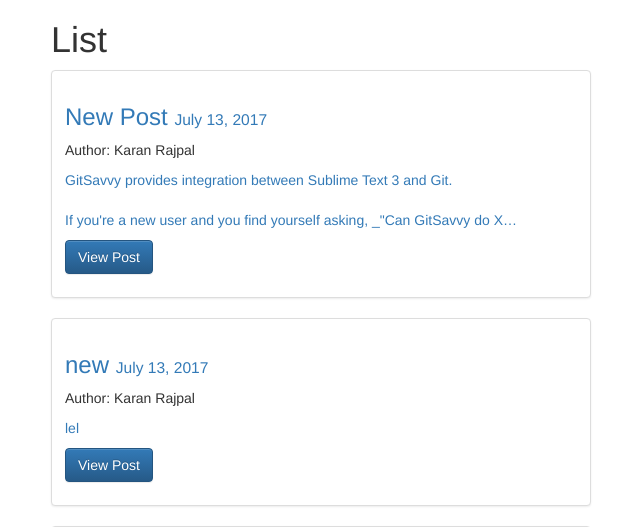
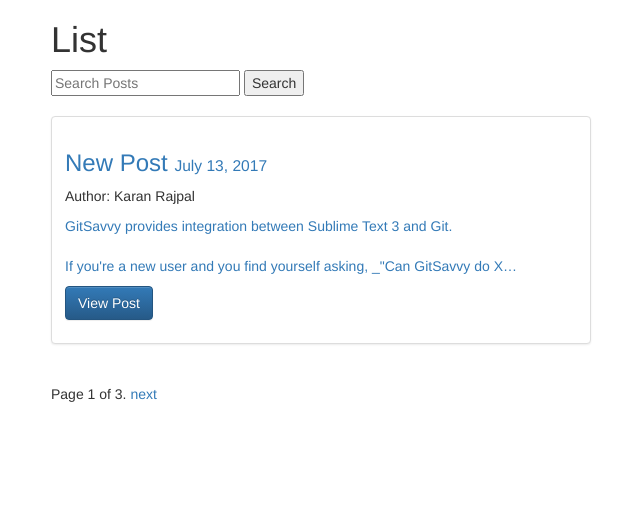
Before and after one commit to karanrajpal14/trydjango19, a Django app: page /posts/ in a window 1280 px wide. Shown: the top 527 px of the page, without its empty margins (319-959 px from the left). After the commit the page ends 402 px from the top, so only its background shows below. Run offline with Django 3.2, Linux system fonts and the light colour scheme; data comes from the database, SQL or seed files in the repository; some libraries are stand-ins or nearby versions.

Commit message:
Added search functionality to blog

```diff
--- a/src/posts/views.py
+++ b/src/posts/views.py
@@ -4,6 +4,7 @@ from django.contrib import messages
 from django.core.paginator import Paginator, EmptyPage, PageNotAnInteger
 from django.http import HttpResponse, HttpResponseRedirect, Http404
 from django.shortcuts import render, get_object_or_404, redirect
+from django.db.models import Q
 from django.utils import timezone
 
 def post_create(request):
@@ -75,8 +76,16 @@ def post_list(request):
 	#.filter(draft=False, publish_date__lte=timezone.now())
 	#.order_by("-posted")
 
+	query = request.GET.get("q")
+	if query:
+		querySet_list = Post.objects.filter(
+			Q(title__icontains=query) |
+			Q(content__icontains=query) |
+			Q(user__first_name__icontains=query) |
+			Q(user__last_name__icontains=query)
+			).distinct()
 
-	paginator = Paginator(querySet_list, 10) # Show 25 querySet per page
+	paginator = Paginator(querySet_list, 1) # Show x posts per page
 
 	page_request_var = 'page'
 	page = request.GET.get(page_request_var)
--- a/src/templates/post_list.html
+++ b/src/templates/post_list.html
@@ -3,6 +3,15 @@
 
 <div class="col-sm-6 col-sm-offset-3">
 	<h1>{{ function }}</h1>
+	<div class="row">
+	<div class="col-sm-12">
+	<form method="GET" action="">
+		<input type="text" name="q" placeholder="Search Posts" value="{{ request.GET.q }}">
+		<input type="submit" value="Search">
+	</form>
+	</div>
+	</div>
+	<br>
 
 	<div class="row">
 		{% for post in listOfPosts %}
@@ -34,7 +43,7 @@
 	<div class="pagination">
 		<span class="step-links">
 			{% if listOfPosts.has_previous %}
-			<a href="?page={{ listOfPosts.previous_page_number }}">previous</a>
+			<a href="?{% if request.GET.q %}q={{ request.GET.q }}&{% endif %}page={{ listOfPosts.previous_page_number }}">previous</a>
 			{% endif %}
 
 			<span class="current">
@@ -42,7 +51,7 @@
 			</span>
 
 			{% if listOfPosts.has_next %}
-			<a href="?page={{ listOfPosts.next_page_number }}">next</a>
+			<a href="?{% if request.GET.q %}q={{ request.GET.q }}&{% endif %}page={{ listOfPosts.next_page_number }}">next</a>
 			{% endif %}
 		</span>
 	</div>
```
